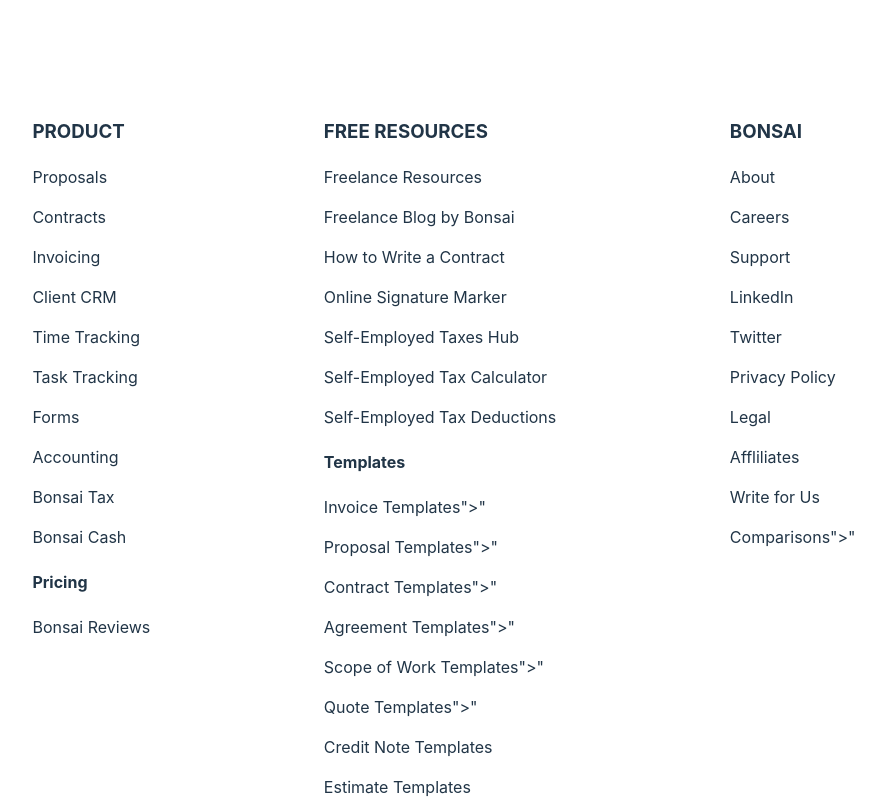
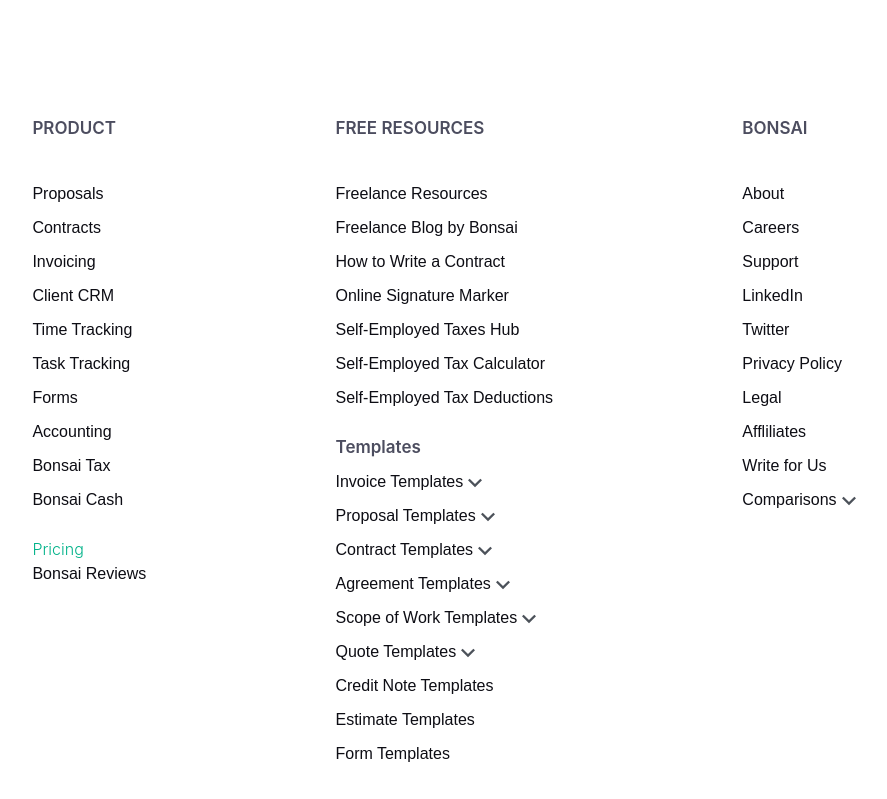
Before and after one commit to ursulacubilla/ProyectoBonsai, a React (Vite) app: page / in a window 1280 px wide. Shown: the part 2764-3563 px from the top of the page, without its empty margins (196-1083 px from the left). After the commit the page ends 3530 px from the top, so only its background shows below. Built offline with nearby package versions, Linux system fonts and the light colour scheme.

Commit message:
Estilos al footer

```diff
--- a/src/Components/Footer/Footer-styled.jsx
+++ b/src/Components/Footer/Footer-styled.jsx
@@ -11,3 +11,42 @@
     margin: 0 auto;
     margin-top: 100px;
 `;
+
+export const TitlehTresFooter = styled.h3`
+font-size: 17px;
+margin-bottom: 40px;
+color: #4c4d5f;
+font-weight: 600;
+`;
+
+export const ParagraphFooter = styled.p`
+font-size: 16px;
+font-weight: 300;
+color: #0d0d14;
+font-family: 'Proximanova opt',sans-serif;
+margin: 0 0 10px;
+`;
+
+export const SubtitleHCuatro = styled.h4`
+color: #00b289;
+font-size: 16px;
+font-weight: 300;
+margin: 25px 0 1px;
+`;
+
+export const TitleTemplate = styled.h3`
+font-size: 17px;
+margin-bottom: 10px;
+margin-top: 25px;
+color: #4c4d5f;
+font-weight: 600;
+`;
+
+export const LogoExpand = styled.img`
+    border: 0;
+    vertical-align: middle;
+    display: inline-block;
+    max-width: 100%;
+    height: 14px;
+    padding-left: 5px;
+`;
--- a/src/Components/Footer/Footer.jsx
+++ b/src/Components/Footer/Footer.jsx
@@ -1,5 +1,5 @@
 import React from 'react'
-import { DivFooter } from './Footer-styled';
+import { DivFooter, LogoExpand, ParagraphFooter, SubtitleHCuatro, TitleTemplate, TitlehTresFooter } from './Footer-styled';
 
 
 
@@ -7,53 +7,55 @@
     return (
         <DivFooter>
             <div>
-                <h3>PRODUCT</h3>
-                <p>Proposals</p>
-                <p>Contracts</p>
-                <p>Invoicing</p>
-                <p>Client CRM</p>
-                <p>Time Tracking</p>
-                <p>Task Tracking</p>
-                <p>Forms</p>
-                <p>Accounting</p>
-                <p>Bonsai Tax</p>
-                <p>Bonsai Cash</p>
+                <TitlehTresFooter>PRODUCT</TitlehTresFooter>
+                <ParagraphFooter>Proposals</ParagraphFooter>
+                <ParagraphFooter>Contracts</ParagraphFooter>
+                <ParagraphFooter>Invoicing</ParagraphFooter>
+                <ParagraphFooter>Client CRM</ParagraphFooter>
+                <ParagraphFooter>Time Tracking</ParagraphFooter>
+                <ParagraphFooter>Task Tracking</ParagraphFooter>
+                <ParagraphFooter>Forms</ParagraphFooter>
+                <ParagraphFooter>Accounting</ParagraphFooter>
+                <ParagraphFooter>Bonsai Tax</ParagraphFooter>
+                <ParagraphFooter>Bonsai Cash</ParagraphFooter>
 
-                <h4>Pricing</h4>
-                <p>Bonsai Reviews</p>
+                <SubtitleHCuatro>Pricing</SubtitleHCuatro>
+                <ParagraphFooter>Bonsai Reviews</ParagraphFooter>
             </div>
             <div>
-                <h3>FREE RESOURCES</h3>
-                <p>Freelance Resources</p>
-                <p>Freelance Blog by Bonsai</p>
-                <p>How to Write a Contract</p>
-                <p>Online Signature Marker</p>
-                <p>Self-Employed Taxes Hub</p>
-                <p>Self-Employed Tax Calculator</p>
-                <p>Self-Employed Tax Deductions</p>
+                <TitlehTresFooter>FREE RESOURCES</TitlehTresFooter>
+                <ParagraphFooter>Freelance Resources</ParagraphFooter>
+                <ParagraphFooter>Freelance Blog by Bonsai</ParagraphFooter>
+                <ParagraphFooter>How to Write a Contract</ParagraphFooter>
 
-                <h4>Templates</h4>
-                <p>Invoice Templates<span>">"</span></p>
-                <p>Proposal Templates<span>">"</span></p>
-                <p>Contract Templates<span>">"</span></p>
-                <p>Agreement Templates<span>">"</span></p>
-                <p>Scope of Work Templates<span>">"</span></p>
-                <p>Quote Templates<span>">"</span></p>
-                <p>Credit Note Templates</p>
-                <p>Estimate Templates</p>
+                <ParagraphFooter>Online Signature Marker</ParagraphFooter>
+                <ParagraphFooter>Self-Employed Taxes Hub</ParagraphFooter>
+                <ParagraphFooter>Self-Employed Tax Calculator</ParagraphFooter>
+                <ParagraphFooter>Self-Employed Tax Deductions</ParagraphFooter>
+
+                <TitleTemplate>Templates</TitleTemplate>
+                <ParagraphFooter>Invoice Templates<LogoExpand src='/src/assets/5f5a14486154c507c79e758f_001-down-chevron.svg'/></ParagraphFooter>
+                <ParagraphFooter>Proposal Templates<LogoExpand src='/src/assets/5f5a14486154c507c79e758f_001-down-chevron.svg'/></ParagraphFooter>
+                <ParagraphFooter>Contract Templates<LogoExpand src='/src/assets/5f5a14486154c507c79e758f_001-down-chevron.svg'/></ParagraphFooter>
+                <ParagraphFooter>Agreement Templates<LogoExpand src='/src/assets/5f5a14486154c507c79e758f_001-down-chevron.svg'/></ParagraphFooter>
+                <ParagraphFooter>Scope of Work Templates<LogoExpand src='/src/assets/5f5a14486154c507c79e758f_001-down-chevron.svg'/></ParagraphFooter>
+                <ParagraphFooter>Quote Templates<LogoExpand src='/src/assets/5f5a14486154c507c79e758f_001-down-chevron.svg'/></ParagraphFooter>
+                <ParagraphFooter>Credit Note Templates</ParagraphFooter>
+                <ParagraphFooter>Estimate Templates</ParagraphFooter>
+                <ParagraphFooter>Form Templates</ParagraphFooter>
             </div>
             <div>
-                <h3>BONSAI</h3>
-                <p>About</p>
-                <p>Careers</p>
-                <p>Support</p>
-                <p>LinkedIn</p>
-                <p>Twitter</p>
-                <p>Privacy Policy</p>
-                <p>Legal</p>
-                <p>Affliliates</p>
-                <p>Write for Us</p>
-                <p>Comparisons<span>">"</span></p>
+                <TitlehTresFooter>BONSAI</TitlehTresFooter>
+                <ParagraphFooter>About</ParagraphFooter>
+                <ParagraphFooter>Careers</ParagraphFooter>
+                <ParagraphFooter>Support</ParagraphFooter>
+                <ParagraphFooter>LinkedIn</ParagraphFooter>
+                <ParagraphFooter>Twitter</ParagraphFooter>
+                <ParagraphFooter>Privacy Policy</ParagraphFooter>
+                <ParagraphFooter>Legal</ParagraphFooter>
+                <ParagraphFooter>Affliliates</ParagraphFooter>
+                <ParagraphFooter>Write for Us</ParagraphFooter>
+                <ParagraphFooter>Comparisons<LogoExpand src='/src/assets/5f5a14486154c507c79e758f_001-down-chevron.svg'/></ParagraphFooter>
             </div>
 
         </DivFooter>
--- a/src/Components/FrequentlyQuestions/Frequently-styled.jsx
+++ b/src/Components/FrequentlyQuestions/Frequently-styled.jsx
@@ -28,4 +28,8 @@
 font-size: 25px;
 line-height: 30px;
 cursor: pointer;
+
+&:hover {
+    color: #00b289;
+}
 `;
--- a/src/Components/Plans/PlansList-styled.jsx
+++ b/src/Components/Plans/PlansList-styled.jsx
@@ -132,3 +132,13 @@
 font-weight: 600;
 font-family: 'Proximanova opt',sans-serif;
 `;
+
+
+export const LearnMore = styled.img`
+position: relative;
+top: -1px;
+margin-left: 6px;
+width: 7px;
+/* transform: translate3d(0px, 0px, 0px) scale3d(1, 1, 1) rotateX(0deg) rotateY(0deg) rotateZ(0deg) skew(0deg, 0deg);
+transform-style: preserve-3d; */
+`;
--- a/src/Components/Plans/PlansList.jsx
+++ b/src/Components/Plans/PlansList.jsx
@@ -1,5 +1,5 @@
 import React from 'react'
-import { Container, Collaborators, DivMonth, DivInvite, HTres, TitleHDos, ParagraphFree, ParagraphPartners, Text, PerMonth, Partners, BonsaiTax, LinkA } from './PlansList-styled'
+import { Container, Collaborators, DivMonth, DivInvite, HTres, TitleHDos, ParagraphFree, ParagraphPartners, Text, PerMonth, Partners, BonsaiTax, LinkA, LearnMore } from './PlansList-styled'
 
 export const PlansList = () => {
   return (
@@ -31,7 +31,8 @@
         <DivInvite>
           <HTres>Bonsai Tax</HTres>
           <Text>Tack expenses, identify write-offs, and estimate quarterly taxes easily.</Text>
-          <LinkA href='#'>LEARN MORE ></LinkA>
+          <LinkA href='#'>LEARN MORE</LinkA>
+          <LearnMore src='/src/assets/5e668ac7510abc913a5c1c13_learn-arrow.svg'/>
         </DivInvite>
         <DivMonth>
           <ParagraphPartners>$10</ParagraphPartners>
```
Also changed, not shown: src/assets/5f5a14486154c507c79e758f_001-down-chevron.svg (added).
